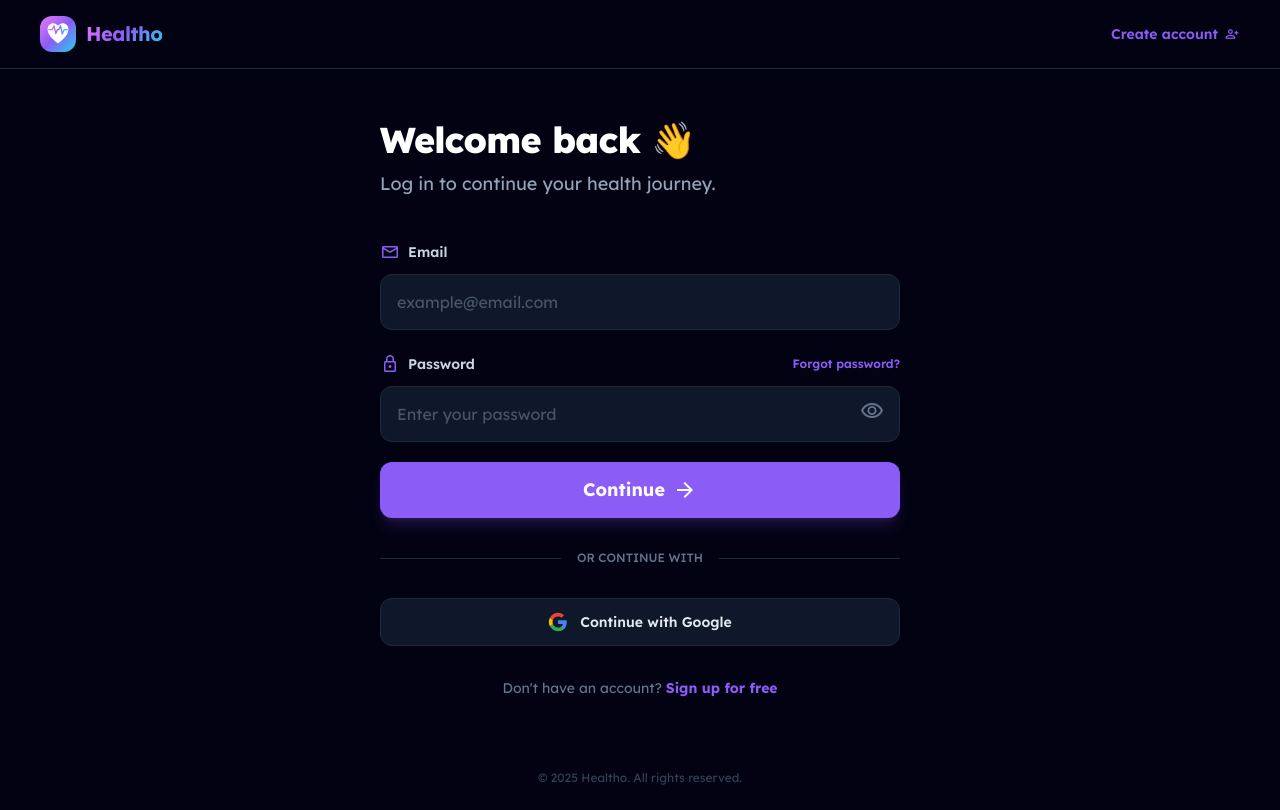
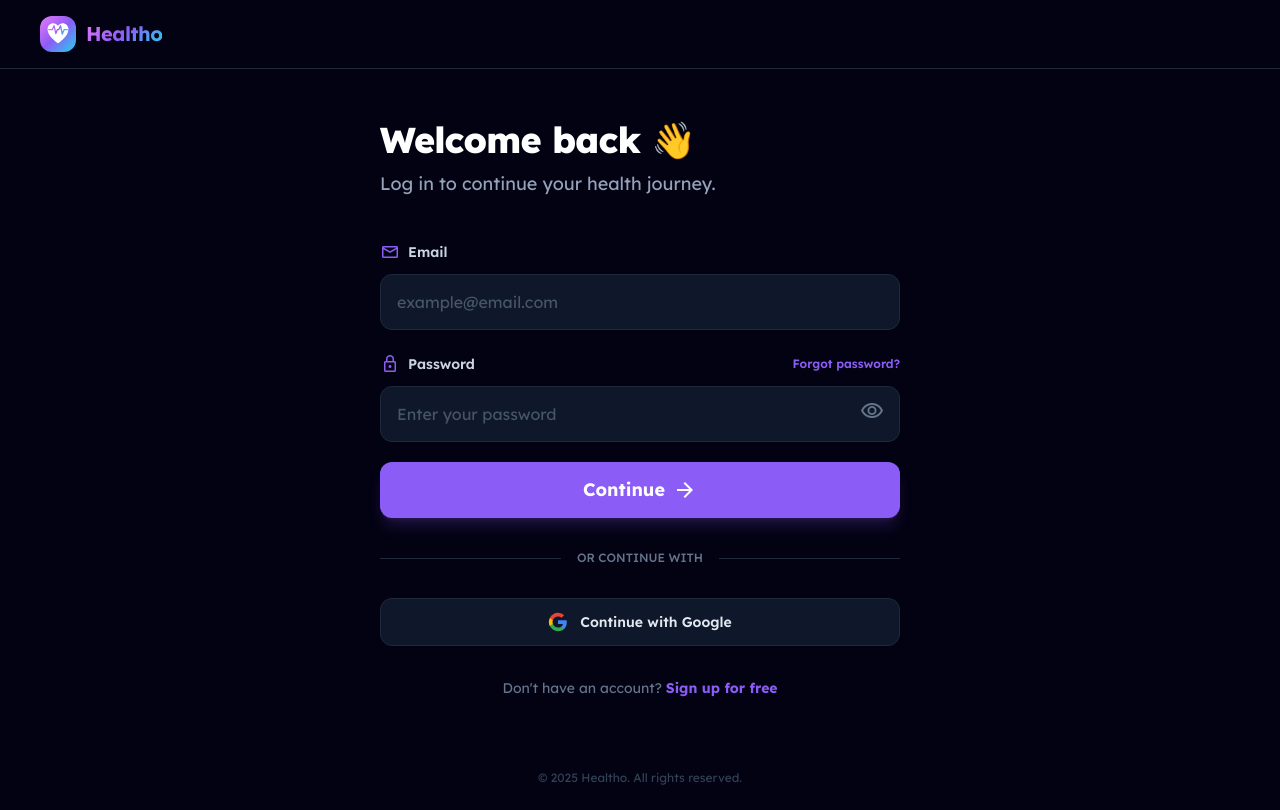
Before and after one commit to healtho-app/healtho, a React (Vite) app in the folder frontend/: page /login in a window 1280 px wide. Built offline with nearby package versions, Linux system fonts and the light colour scheme; no server answers.

Commit message:
Remove duplicate Create account button from Login header
Co-Authored-By: Claude Sonnet 4.6 <noreply@anthropic.com>

```diff
--- a/frontend/src/pages/Login.jsx
+++ b/frontend/src/pages/Login.jsx
@@ -95,7 +95,7 @@ export default function Login() {
 
   return (
     <div className="flex flex-col min-h-screen">
-      <Header rightLabel="Create account" rightTo="/register" rightIcon="person_add" />
+      <Header />
 
       <main className="flex-1 flex items-center justify-center px-4 py-12">
         <div className="w-full max-w-[520px]">
```
